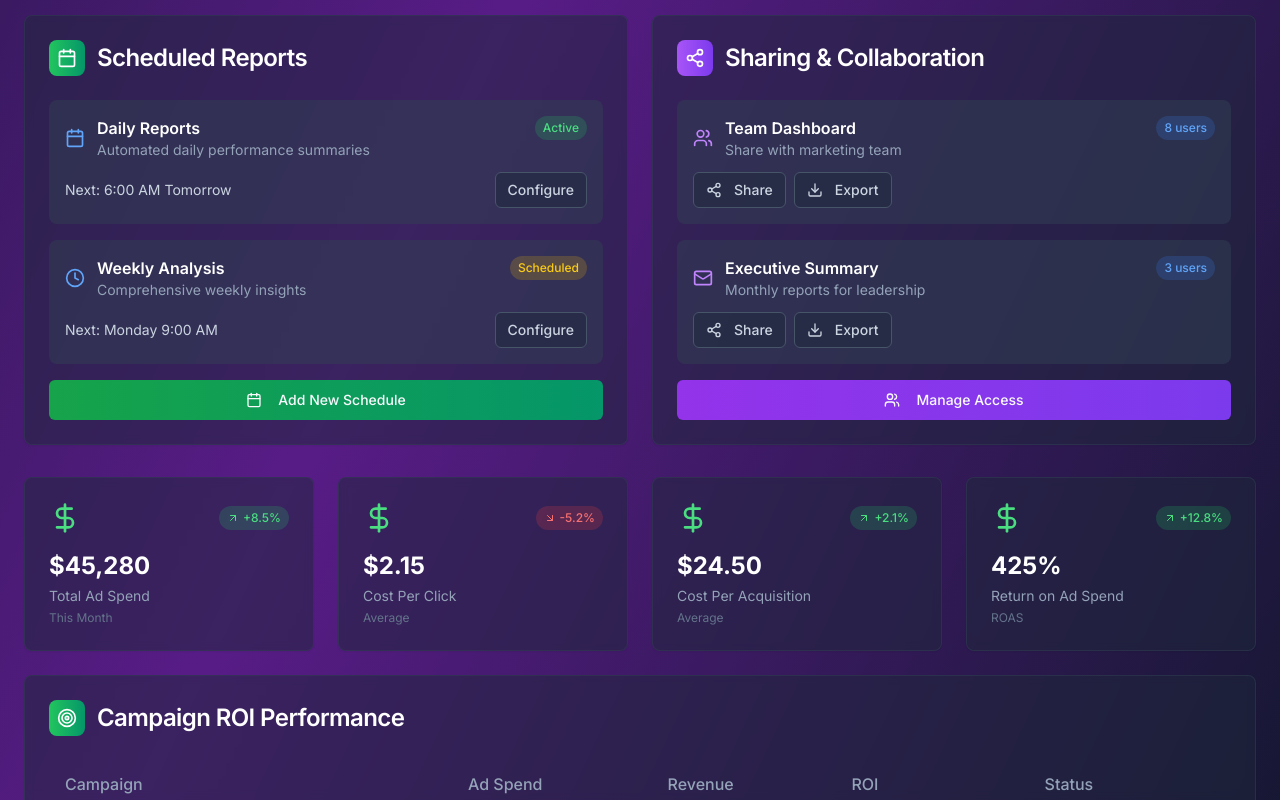
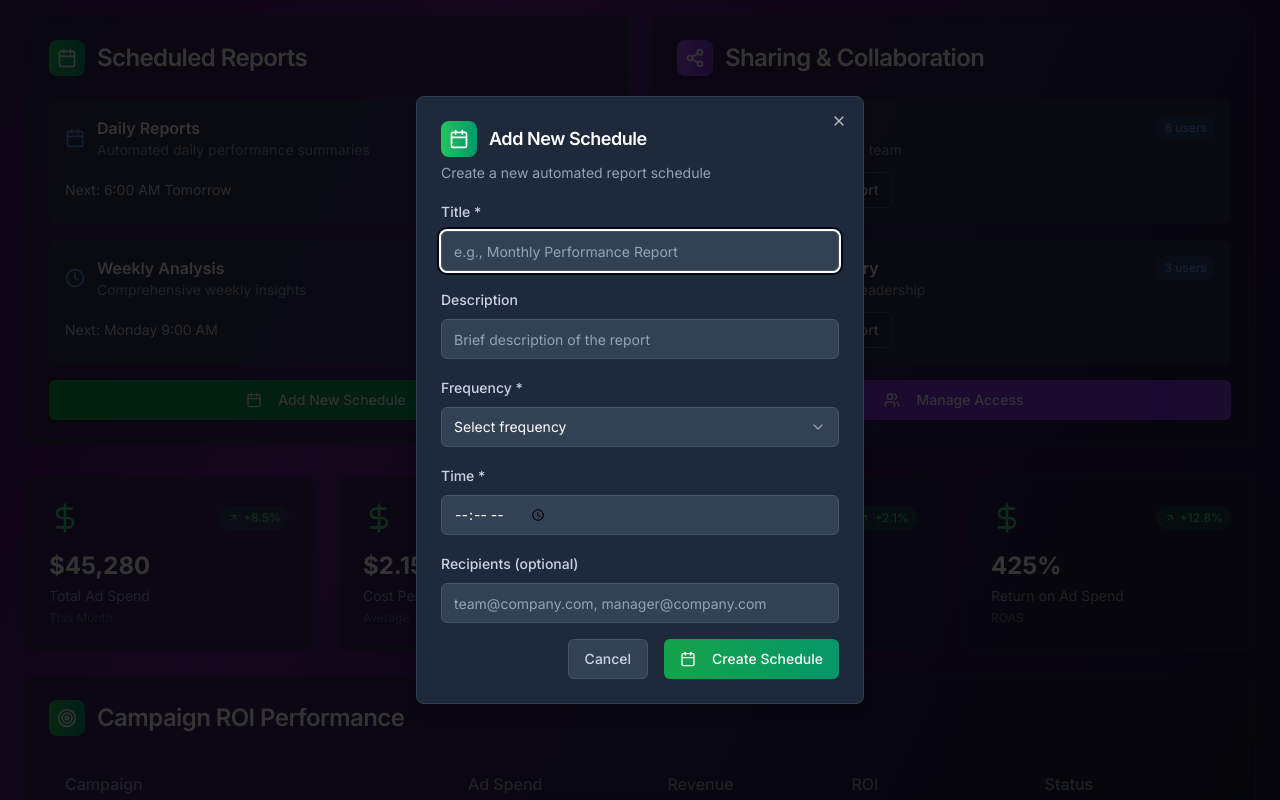
Before and after one commit to amanpawaskar07/stellar-ad-canvas, a React (Vite) app: page / in a window 1280 px wide. Both pictures are taken after a click on the button "Add New Schedule". Shown: the part 1627-2427 px from the top of the page. Built offline with nearby package versions, Linux system fonts and the light colour scheme.

Commit message:
Fix: Add new schedule button functionality
Implement the functionality for the "Add New Schedule" button in the SchedulingSection component.

```diff
--- /dev/null
+++ b/src/components/AddScheduleDialog.tsx
@@ -0,0 +1,163 @@
+
+import React, { useState } from 'react';
+import { Calendar, Clock, Mail, Users } from 'lucide-react';
+import {
+  Dialog,
+  DialogContent,
+  DialogDescription,
+  DialogFooter,
+  DialogHeader,
+  DialogTitle,
+} from '@/components/ui/dialog';
+import { Button } from '@/components/ui/button';
+import { Input } from '@/components/ui/input';
+import {
+  Select,
+  SelectContent,
+  SelectItem,
+  SelectTrigger,
+  SelectValue,
+} from '@/components/ui/select';
+import { useToast } from '@/hooks/use-toast';
+
+interface AddScheduleDialogProps {
+  open: boolean;
+  onOpenChange: (open: boolean) => void;
+}
+
+const AddScheduleDialog = ({ open, onOpenChange }: AddScheduleDialogProps) => {
+  const [title, setTitle] = useState('');
+  const [description, setDescription] = useState('');
+  const [frequency, setFrequency] = useState('');
+  const [time, setTime] = useState('');
+  const [recipients, setRecipients] = useState('');
+  const { toast } = useToast();
+
+  const handleSubmit = (e: React.FormEvent) => {
+    e.preventDefault();
+
+    if (!title || !frequency || !time) {
+      toast({
+        title: "Error",
+        description: "Please fill in all required fields",
+        variant: "destructive",
+      });
+      return;
+    }
+
+    console.log('Creating new schedule:', {
+      title,
+      description,
+      frequency,
+      time,
+      recipients
+    });
+
+    toast({
+      title: "Schedule Created",
+      description: `${title} has been scheduled successfully`,
+    });
+
+    // Reset form
+    setTitle('');
+    setDescription('');
+    setFrequency('');
+    setTime('');
+    setRecipients('');
+    onOpenChange(false);
+  };
+
+  return (
+    <Dialog open={open} onOpenChange={onOpenChange}>
+      <DialogContent className="bg-slate-800 border-slate-700 text-white max-w-md">
+        <DialogHeader>
+          <DialogTitle className="flex items-center gap-3">
+            <div className="p-2 bg-gradient-to-r from-green-500 to-emerald-600 rounded-lg">
+              <Calendar className="w-5 h-5 text-white" />
+            </div>
+            Add New Schedule
+          </DialogTitle>
+          <DialogDescription className="text-slate-400">
+            Create a new automated report schedule
+          </DialogDescription>
+        </DialogHeader>
+
+        <form onSubmit={handleSubmit} className="space-y-4">
+          <div className="space-y-2">
+            <label className="text-sm font-medium text-slate-300">Title *</label>
+            <Input
+              value={title}
+              onChange={(e) => setTitle(e.target.value)}
+              placeholder="e.g., Monthly Performance Report"
+              className="bg-slate-700 border-slate-600 text-white placeholder:text-slate-400"
+            />
+          </div>
+
+          <div className="space-y-2">
+            <label className="text-sm font-medium text-slate-300">Description</label>
+            <Input
+              value={description}
+              onChange={(e) => setDescription(e.target.value)}
+              placeholder="Brief description of the report"
+              className="bg-slate-700 border-slate-600 text-white placeholder:text-slate-400"
+            />
+          </div>
+
+          <div className="space-y-2">
+            <label className="text-sm font-medium text-slate-300">Frequency *</label>
+            <Select value={frequency} onValueChange={setFrequency}>
+              <SelectTrigger className="bg-slate-700 border-slate-600 text-white">
+                <SelectValue placeholder="Select frequency" />
+              </SelectTrigger>
+              <SelectContent className="bg-slate-800 border-slate-600">
+                <SelectItem value="daily" className="text-slate-300 focus:bg-slate-700">Daily</SelectItem>
+                <SelectItem value="weekly" className="text-slate-300 focus:bg-slate-700">Weekly</SelectItem>
+                <SelectItem value="monthly" className="text-slate-300 focus:bg-slate-700">Monthly</SelectItem>
+                <SelectItem value="quarterly" className="text-slate-300 focus:bg-slate-700">Quarterly</SelectItem>
+              </SelectContent>
+            </Select>
+          </div>
+
+          <div className="space-y-2">
+            <label className="text-sm font-medium text-slate-300">Time *</label>
+            <Input
+              type="time"
+              value={time}
+              onChange={(e) => setTime(e.target.value)}
+              className="bg-slate-700 border-slate-600 text-white"
+            />
+          </div>
+
+          <div className="space-y-2">
+            <label className="text-sm font-medium text-slate-300">Recipients (optional)</label>
+            <Input
+              value={recipients}
+              onChange={(e) => setRecipients(e.target.value)}
+              placeholder="team@company.com, manager@company.com"
+              className="bg-slate-700 border-slate-600 text-white placeholder:text-slate-400"
+            />
+          </div>
+        </form>
+
+        <DialogFooter className="gap-2">
+          <Button
+            variant="outline"
+            onClick={() => onOpenChange(false)}
+            className="bg-slate-700 border-slate-600 text-slate-300 hover:bg-slate-600"
+          >
+            Cancel
+          </Button>
+          <Button
+            onClick={handleSubmit}
+            className="bg-gradient-to-r from-green-600 to-emerald-600 hover:from-green-700 hover:to-emerald-700"
+          >
+            <Calendar className="w-4 h-4 mr-2" />
+            Create Schedule
+          </Button>
+        </DialogFooter>
+      </DialogContent>
+    </Dialog>
+  );
+};
+
+export default AddScheduleDialog;
--- a/src/components/SchedulingSection.tsx
+++ b/src/components/SchedulingSection.tsx
@@ -1,10 +1,12 @@
-
-import React from 'react';
+import React, { useState } from 'react';
 import { Calendar, Share2, Clock, Users, Mail, Download } from 'lucide-react';
 import { Card, CardContent, CardHeader, CardTitle } from '@/components/ui/card';
 import { Button } from '@/components/ui/button';
+import AddScheduleDialog from './AddScheduleDialog';
 
 const SchedulingSection = () => {
+  const [isAddScheduleOpen, setIsAddScheduleOpen] = useState(false);
+
   const schedulingOptions = [
     {
       title: 'Daily Reports',
@@ -38,6 +40,7 @@ const SchedulingSection = () => {
   ];
 
   return (
+    <>
       <div className="grid grid-cols-1 lg:grid-cols-2 gap-6">
         {/* Scheduling Section */}
         <Card className="bg-slate-800/50 border-slate-700/50 backdrop-blur-sm">
@@ -76,7 +79,10 @@ const SchedulingSection = () => {
                 </div>
               </div>
             ))}
-          <Button className="w-full bg-gradient-to-r from-green-600 to-emerald-600 hover:from-green-700 hover:to-emerald-700">
+            <Button
+              onClick={() => setIsAddScheduleOpen(true)}
+              className="w-full bg-gradient-to-r from-green-600 to-emerald-600 hover:from-green-700 hover:to-emerald-700"
+            >
               <Calendar className="w-4 h-4 mr-2" />
               Add New Schedule
             </Button>
@@ -127,6 +133,12 @@ const SchedulingSection = () => {
           </CardContent>
         </Card>
       </div>
+
+      <AddScheduleDialog
+        open={isAddScheduleOpen}
+        onOpenChange={setIsAddScheduleOpen}
+      />
+    </>
   );
 };
 
```
Lines whose indentation alone changed are shown as unchanged.
